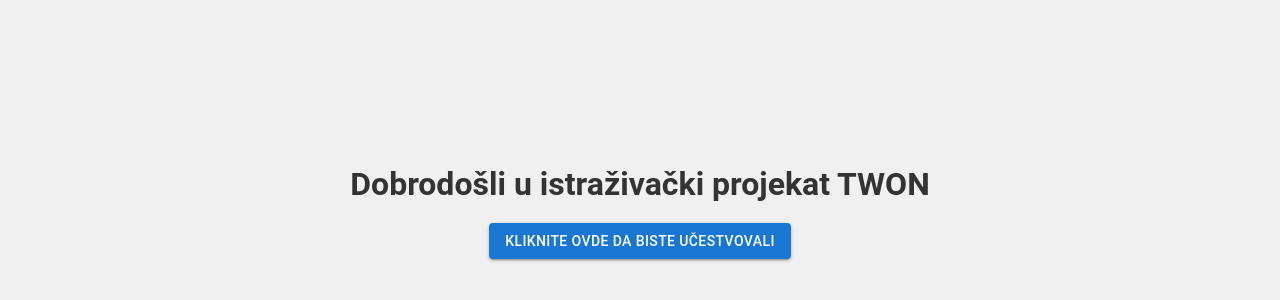
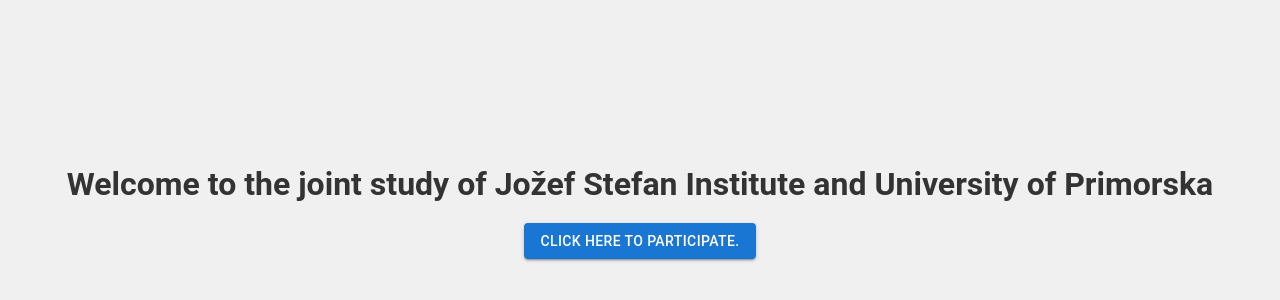
Before and after one commit to abdulsittar/RecommenderSystems, a React (Create React App) app in the folder client/: page / in a window 1280 px wide. Shown: the part 188-488 px from the top of the page. Built offline with nearby package versions, Linux system fonts and the light colour scheme; no server answers.

Commit message:
finished first iteration

```diff
--- a/client/src/pages/landingPage/landingPage.js
+++ b/client/src/pages/landingPage/landingPage.js
@@ -36,9 +36,9 @@
 
   return (
     <div className={classes.container}>
-      <div className={classes.welcomeText}>Dobrodošli u istraživački projekat TWON</div>
+      <div className={classes.welcomeText}>Welcome to the joint study of Jožef Stefan Institute and University of Primorska</div>
       <Button variant="contained" className={classes.button} onClick={handleStartStudy}>
-      Kliknite ovde da biste učestvovali
+      Click here to participate.
       </Button>
     </div>
   );
```
Also changed, not shown: 6 other files (tests, documents, lock files or other folders).
